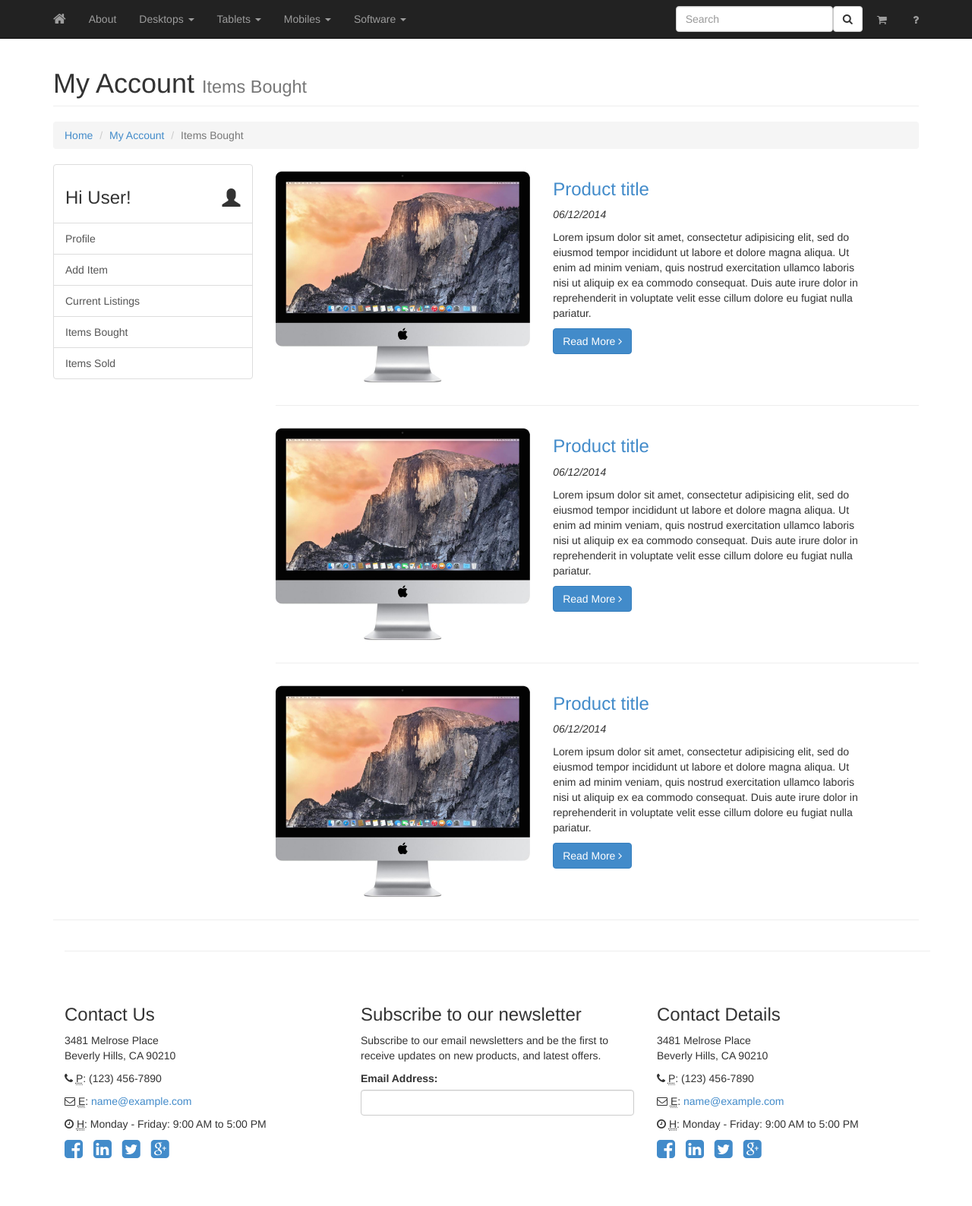
After one commit to bernardzammit/UID-Assignment, a PHP site: page /itemsBought.php in a window 1280 px wide. The commit adds this page. Shown: the whole page at 76% size. Run offline with PHP 8.4, Linux system fonts and the light colour scheme.

Commit message:
commit sidebar and itemsBought

```diff
--- /dev/null
+++ b/UID-new/itemsBought.php
@@ -0,0 +1,116 @@
+<?php include 'header.php'; ?>
+
+<!DOCTYPE html>
+<html lang="en">
+
+<head>
+
+</head>
+
+<body>
+
+<!-- Page Content -->
+    <div class="container">
+
+        <!-- Page Heading/Breadcrumbs -->
+        <div class="row">
+            <div class="col-lg-12">
+                <h1 class="page-header">My Account
+                    <small>Items Bought</small>
+                </h1>
+                <ol class="breadcrumb">
+                    <li><a href="index.php">Home</a></li>
+					<li><a href="index.php">My Account</a></li>
+                    <li class="active">Items Bought</li>
+                </ol>
+            </div>
+        </div>
+        <!-- /.row -->
+
+
+		<?php include 'sidebar.php'; ?>
+
+
+
+	<!-- Content Column -->
+		<div class="col-md-9">
+			<!-- <h2>Section Heading</h2>  -->
+			<!-- Product Row 1 -->
+			<div class="row">
+				<div class="col-md-5">
+					<a href="blog-post.html">
+						<img class="img-responsive img-hover" src="images/desktop-1-1.jpg" alt="">
+					</a>
+				</div>
+				<div class="col-md-6">
+					<h3>
+						<a href="blog-post.html">Product title</a>
+					</h3>
+					<p><i>06/12/2014</i></p>
+					</p>
+					<p>Lorem ipsum dolor sit amet, consectetur adipisicing elit, sed do eiusmod tempor incididunt ut labore et dolore magna aliqua. Ut enim ad minim veniam, quis nostrud exercitation ullamco laboris nisi ut aliquip ex ea commodo consequat. Duis aute irure dolor in reprehenderit in voluptate velit esse cillum dolore eu fugiat nulla pariatur.</p>
+					<a class="btn btn-primary" href="blog-post.html">Read More <i class="fa fa-angle-right"></i></a>
+				</div>
+			</div>
+			<!-- /.row -->
+
+			<hr>
+
+			<!-- Product Row 2 -->
+			<div class="row">
+				<div class="col-md-5">
+					<a href="blog-post.html">
+						<img class="img-responsive img-hover" src="images/desktop-1-1.jpg" alt="">
+					</a>
+				</div>
+				<div class="col-md-6">
+					<h3>
+						<a href="blog-post.html">Product title</a>
+					</h3>
+					<p><i>06/12/2014</i></p>
+					</p>
+					<p>Lorem ipsum dolor sit amet, consectetur adipisicing elit, sed do eiusmod tempor incididunt ut labore et dolore magna aliqua. Ut enim ad minim veniam, quis nostrud exercitation ullamco laboris nisi ut aliquip ex ea commodo consequat. Duis aute irure dolor in reprehenderit in voluptate velit esse cillum dolore eu fugiat nulla pariatur.</p>
+					<a class="btn btn-primary" href="blog-post.html">Read More <i class="fa fa-angle-right"></i></a>
+				</div>
+			</div>
+			<!-- /.row -->
+
+			<hr>
+
+			<!-- Product Row 3 -->
+			<div class="row">
+				<div class="col-md-5">
+					<a href="blog-post.html">
+						<img class="img-responsive img-hover" src="images/desktop-1-1.jpg" alt="">
+					</a>
+				</div>
+				<div class="col-md-6">
+					<h3>
+						<a href="blog-post.html">Product title</a>
+					</h3>
+					<p><i>06/12/2014</i></p>
+					<p>Lorem ipsum dolor sit amet, consectetur adipisicing elit, sed do eiusmod tempor incididunt ut labore et dolore magna aliqua. Ut enim ad minim veniam, quis nostrud exercitation ullamco laboris nisi ut aliquip ex ea commodo consequat. Duis aute irure dolor in reprehenderit in voluptate velit esse cillum dolore eu fugiat nulla pariatur.</p>
+					<a class="btn btn-primary" href="blog-post.html">Read More <i class="fa fa-angle-right"></i></a>
+				</div>
+			</div>
+			<!-- /.row -->
+		</div>
+	</div>
+	<!-- /.row -->
+
+    <hr>
+
+    <?php include 'footer.php'; ?>
+
+    </div>
+    <!-- /.container -->
+
+    <!-- jQuery -->
+    <script src="js/jquery.js"></script>
+
+    <!-- Bootstrap Core JavaScript -->
+    <script src="js/bootstrap.min.js"></script>
+
+</body>
+
+</html>
--- a/UID-new/sidebar.php
+++ b/UID-new/sidebar.php
@@ -5,65 +5,26 @@
 
 <head>
 
-    <meta charset="utf-8">
-    <meta http-equiv="X-UA-Compatible" content="IE=edge">
-    <meta name="viewport" content="width=device-width, initial-scale=1">
-    <meta name="description" content="">
-    <meta name="author" content="">
-
-    <title>Modern Business - Start Bootstrap Template</title>
-
-	<!-- Bootstrap Core CSS -->
-    <link href="css/bootstrap.css" rel="stylesheet">
-
-    <!-- Bootstrap Core CSS -->
-    <link href="css/bootstrap.min.css" rel="stylesheet">
-
-    <!-- Custom CSS -->
-    <link href="css/modern-business.css" rel="stylesheet">
-
-    <!-- Custom Fonts -->
-    <link href="font-awesome-4.1.0/css/font-awesome.min.css" rel="stylesheet" type="text/css">
-
-    <!-- HTML5 Shim and Respond.js IE8 support of HTML5 elements and media queries -->
-    <!-- WARNING: Respond.js doesn't work if you view the page via file:// -->
-    <!--[if lt IE 9]>
-        <script src="https://oss.maxcdn.com/libs/html5shiv/3.7.0/html5shiv.js"></script>
-        <script src="https://oss.maxcdn.com/libs/respond.js/1.4.2/respond.min.js"></script>
-    <![endif]-->
-
 </head>
 
 <body>
 
-    <!-- Page Content -->
-    <div class="container">
 
-        <!-- Page Heading/Breadcrumbs -->
-        <div class="row">
-            <div class="col-lg-12">
-                <h1 class="page-header">My Account
-                    <!-- <small>Subheading</small> -->
-                </h1>
-                <ol class="breadcrumb">
-                    <li><a href="index.html">Home</a>
-                    </li>
-                    <li class="active">My Account</li>
-                </ol>
-            </div>
-        </div>
-        <!-- /.row -->
-
-        <!-- Content Row -->
+		<!-- Content Row -->
         <div class="row">
             <!-- Sidebar Column -->
             <div class="col-md-3">
                 <div class="list-group">
-					<h3 class="list-group-item">Welcome User!</h3>
+
 					<div class="list-group-item">
-						<span class="glyphicon glyphicon-user" style="vertical-align:middle"></span>
+
+						<h3>Hi User!
+						<span class="glyphicon glyphicon-user pull-right" ></span>
+						</h3>
+
 					</div>
-					<a href="#" class="list-group-item">
+
+				<!--	<a href="#" class="list-group-item">
 						<span class="glyphicon glyphicon-pencil pull-right"></span><br>
 					</a>
 					<p class="list-group-item"><b>Name: </b> Sheryl Camilleri</p>
@@ -73,49 +34,12 @@
 					<p class="list-group-item"><b>Current Listings: </b></p>
 					<p class="list-group-item"><b>Items Sold: </b></p>
 					<p class="list-group-item"><b>Items Bought: </b></p>
+				-->
 
-
-				<!--
-                    <a href="index.html" class="list-group-item">Home</a>
-                    <a href="about.html" class="list-group-item">About</a>
-                    <a href="services.html" class="list-group-item">Services</a>
-                    <a href="contact.html" class="list-group-item">Contact</a>
-                    <a href="portfolio-1-col.html" class="list-group-item">1 Column Portfolio</a>
-                    <a href="portfolio-2-col.html" class="list-group-item">2 Column Portfolio</a>
-                    <a href="portfolio-3-col.html" class="list-group-item">3 Column Portfolio</a>
-                    <a href="portfolio-4-col.html" class="list-group-item">4 Column Portfolio</a>
-                    <a href="portfolio-item.html" class="list-group-item">Single Portfolio Item</a>
-                    <a href="blog-home-1.html" class="list-group-item">Blog Home 1</a>
-                    <a href="blog-home-2.html" class="list-group-item">Blog Home 2</a>
-                    <a href="blog-post.html" class="list-group-item">Blog Post</a>
-                    <a href="full-width.html" class="list-group-item">Full Width Page</a>
-                    <a href="sidebar.html" class="list-group-item active">Sidebar Page</a>
-                    <a href="faq.html" class="list-group-item">FAQ</a>
-                    <a href="404.html" class="list-group-item">404</a>
-                    <a href="pricing.html" class="list-group-item">Pricing Table</a> -->
+                    <a href="index.html" class="list-group-item">Profile</a>
+                    <a href="about.html" class="list-group-item">Add Item</a>
+                    <a href="services.html" class="list-group-item">Current Listings</a>
+                    <a href="itemsBought.php" class="list-group-item">Items Bought</a>
+                    <a href="itemsSold.php" class="list-group-item">Items Sold</a>
                 </div>
             </div>
-            <!-- Content Column -->
-            <div class="col-md-9">
-                <h2>Section Heading</h2>
-                <p>Lorem ipsum dolor sit amet, consectetur adipisicing elit. Soluta, et temporibus, facere perferendis veniam beatae non debitis, numquam blanditiis necessitatibus vel mollitia dolorum laudantium, voluptate dolores iure maxime ducimus fugit.</p>
-            </div>
-        </div>
-        <!-- /.row -->
-
-        <hr>
-
-        <?php include 'footer.html'; ?>
-
-    </div>
-    <!-- /.container -->
-
-    <!-- jQuery -->
-    <script src="js/jquery.js"></script>
-
-    <!-- Bootstrap Core JavaScript -->
-    <script src="js/bootstrap.min.js"></script>
-
-</body>
-
-</html>
```
